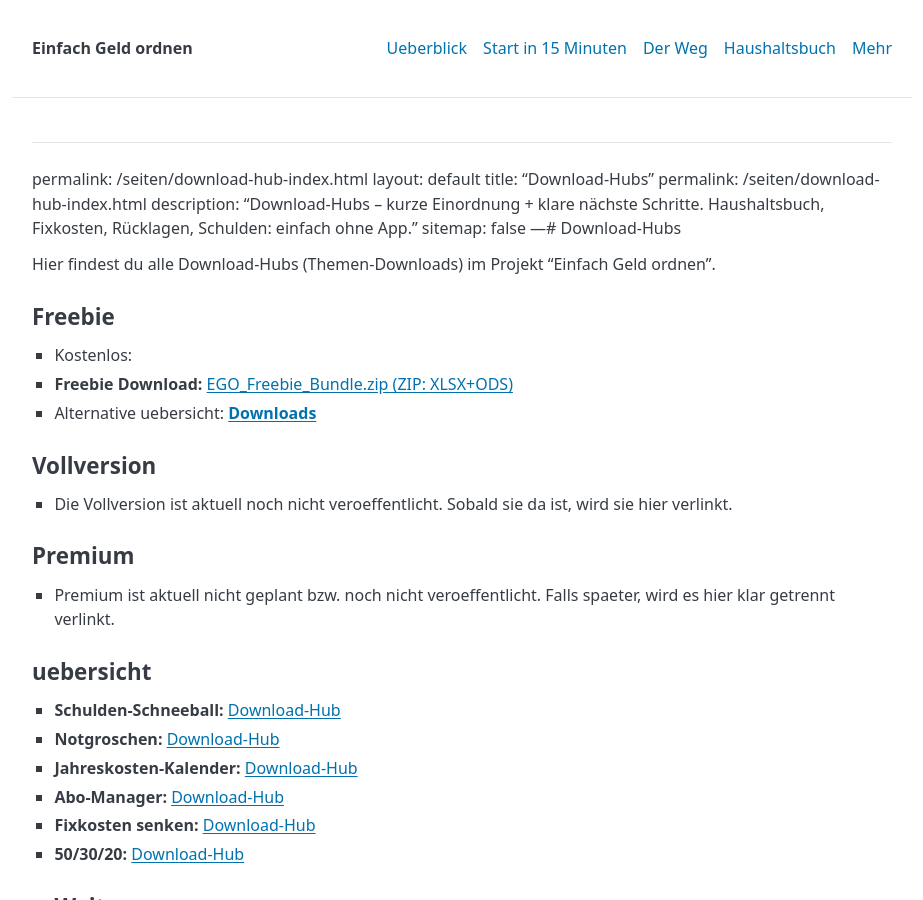
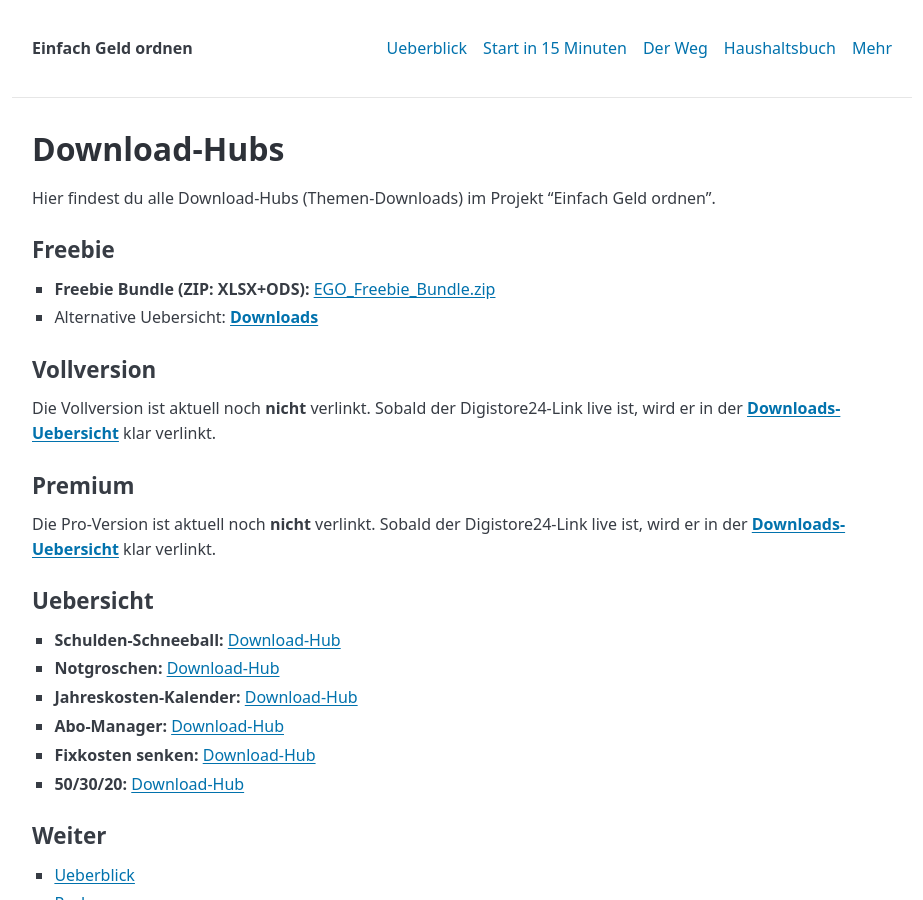
Before and after one commit to gluecklich-tools/einfach-geld-ordnen, a Jekyll site: the page built from seiten/download-hub-index.md, in a window 1280 px wide and 900 px high. Shown: the whole window, without its empty margins (178-1101 px from the left). Built offline with Jekyll 4.4.1, drawn with Linux system fonts in a browser that asks for light colours; some of the changed text lies outside the part shown.

Commit message:
Klaus-Run: automated gates + push 2026-02-22 12:33

```diff
--- a/seiten/download-hub-index.md
+++ b/seiten/download-hub-index.md
@@ -1,65 +1,39 @@
 ---
-permalink: /seiten/download-hub-index.html
 layout: default
 title: "Download-Hubs"
 permalink: /seiten/download-hub-index.html
-description: "Download-Hubs – kurze Einordnung + klare nächste Schritte. Haushaltsbuch, Fixkosten, Rücklagen, Schulden: einfach ohne App."
+description: "Uebersicht aller Download-Hubs (Themen-Downloads) im Projekt Einfach Geld ordnen."
 sitemap: false
----# Download-Hubs
+---
+
+# Download-Hubs
 
 Hier findest du alle Download-Hubs (Themen-Downloads) im Projekt "Einfach Geld ordnen".
 
 ## Freebie
 
-- Kostenlos:
-- **Freebie Download:** [EGO_Freebie_Bundle.zip (ZIP: XLSX+ODS)]({{ site.baseurl }}/downloads/bundles/EGO_Freebie_Bundle.zip)
-- Alternative uebersicht: **[Downloads]({{site.baseurl}}/seiten/downloads.html)**
+- **Freebie Bundle (ZIP: XLSX+ODS):** [EGO_Freebie_Bundle.zip]({{ site.baseurl }}/downloads/bundles/EGO_Freebie_Bundle.zip)
+- Alternative Uebersicht: **[Downloads]({{ site.baseurl }}/seiten/downloads.html)**
 
 ## Vollversion
 
-- Die Vollversion ist aktuell noch nicht veroeffentlicht. Sobald sie da ist, wird sie hier verlinkt.
+Die Vollversion ist aktuell noch **nicht** verlinkt. Sobald der Digistore24-Link live ist, wird er in der **[Downloads-Uebersicht]({{ site.baseurl }}/seiten/downloads.html#vollversion)** klar verlinkt.
 
 ## Premium
 
-- Premium ist aktuell nicht geplant bzw. noch nicht veroeffentlicht. Falls spaeter, wird es hier klar getrennt verlinkt.
+Die Pro-Version ist aktuell noch **nicht** verlinkt. Sobald der Digistore24-Link live ist, wird er in der **[Downloads-Uebersicht]({{ site.baseurl }}/seiten/downloads.html#pro)** klar verlinkt.
 
-## uebersicht
+## Uebersicht
 
-- **Schulden-Schneeball:** [Download-Hub]({{site.baseurl}}/seiten/download-hub-schulden-schneeball.html)
-- **Notgroschen:** [Download-Hub]({{site.baseurl}}/seiten/download-hub-notgroschen.html)
-- **Jahreskosten-Kalender:** [Download-Hub]({{site.baseurl}}/seiten/download-hub-jahreskosten-kalender.html)
-- **Abo-Manager:** [Download-Hub]({{site.baseurl}}/seiten/download-hub-abo-manager.html)
-- **Fixkosten senken:** [Download-Hub]({{site.baseurl}}/seiten/download-hub-fixkosten-senken.html)
-- **50/30/20:** [Download-Hub]({{site.baseurl}}/seiten/download-hub-50-30-20.html)
+- **Schulden-Schneeball:** [Download-Hub]({{ site.baseurl }}/seiten/download-hub-schulden-schneeball.html)
+- **Notgroschen:** [Download-Hub]({{ site.baseurl }}/seiten/download-hub-notgroschen.html)
+- **Jahreskosten-Kalender:** [Download-Hub]({{ site.baseurl }}/seiten/download-hub-jahreskosten-kalender.html)
+- **Abo-Manager:** [Download-Hub]({{ site.baseurl }}/seiten/download-hub-abo-manager.html)
+- **Fixkosten senken:** [Download-Hub]({{ site.baseurl }}/seiten/download-hub-fixkosten-senken.html)
+- **50/30/20:** [Download-Hub]({{ site.baseurl }}/seiten/download-hub-50-30-20.html)
+
 ## Weiter
 - [Ueberblick]({{ site.baseurl }}/pillar/einfach-geld-ordnen.html)
 - [Rechner]({{ site.baseurl }}/seiten/rechner-uebersicht.html)
 - [Downloads]({{ site.baseurl }}/seiten/downloads.html)
 {% include no_sackgasse_footer.html %}
-
-<!-- EGO_ORPHAN_LINKFIX_V1 -->
-## Downloads & Hubs
-
-- [Download-Hub Übersicht]({{ site.baseurl }}/seiten/download-hub-index.html)
-
-### Hubs
-- [Hub: Fixkosten senken]({{ site.baseurl }}/seiten/download-hub-fixkosten-senken.html)
-- [Hub: Notgroschen]({{ site.baseurl }}/seiten/download-hub-notgroschen.html)
-- [Hub: 50/30/20]({{ site.baseurl }}/seiten/download-hub-50-30-20.html)
-- [Hub: Abo-Manager]({{ site.baseurl }}/seiten/download-hub-abo-manager.html)
-- [Hub: Jahreskosten-Kalender]({{ site.baseurl }}/seiten/download-hub-jahreskosten-kalender.html)
-- [Hub: Schulden-Schneeball]({{ site.baseurl }}/seiten/download-hub-schulden-schneeball.html)
-
-### Nach dem Kauf / Self-Serve
-- [Nach dem Kauf]({{ site.baseurl }}/seiten/nach_dem_kauf.html)
-- [Self-Serve]({{ site.baseurl }}/seiten/self_service.html)
-
-### Angebot
-- [Freebie]({{ site.baseurl }}/seiten/freebie.html)
-- [Premium]({{ site.baseurl }}/seiten/premium.html)
-
-<!-- EGO_ORPHAN_LINKFIX_V2 -->
-### Altlinks (nur falls du sie brauchst)
-
-- [Download (Alt)]({{ site.baseurl }}/seiten/downloads.html)
-- [Downloads Alias (Alt)]({{ site.baseurl }}/seiten/downloads.html)
```
